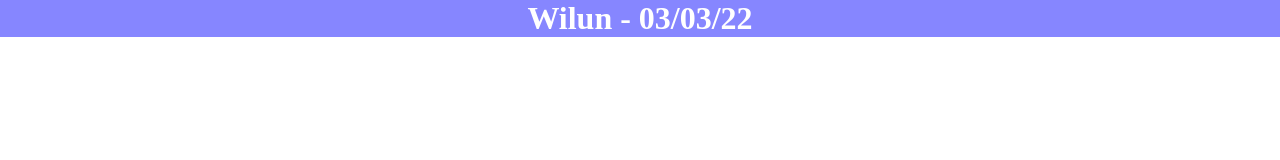
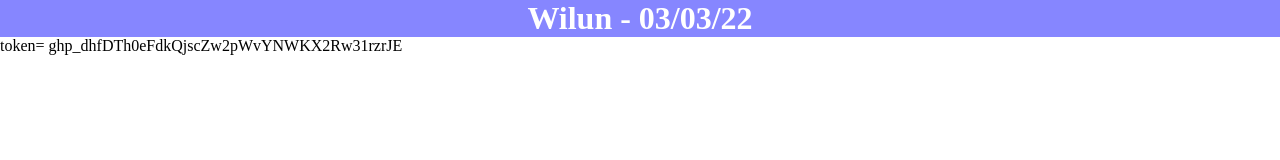
Before and after one commit to wilun-meucci/Compito1-git, a plain HTML site: page index.html in a window 1280 px wide. Drawn offline with Linux system fonts and the light colour scheme.

```diff
--- a/index.html
+++ b/index.html
@@ -11,5 +11,8 @@
     <h1>
         Wilun - 03/03/22
     </h1>
+    <div>
+        token= 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
+    </div>
 </body>
 </html>
```
Also changed, not shown: 1 other file.
